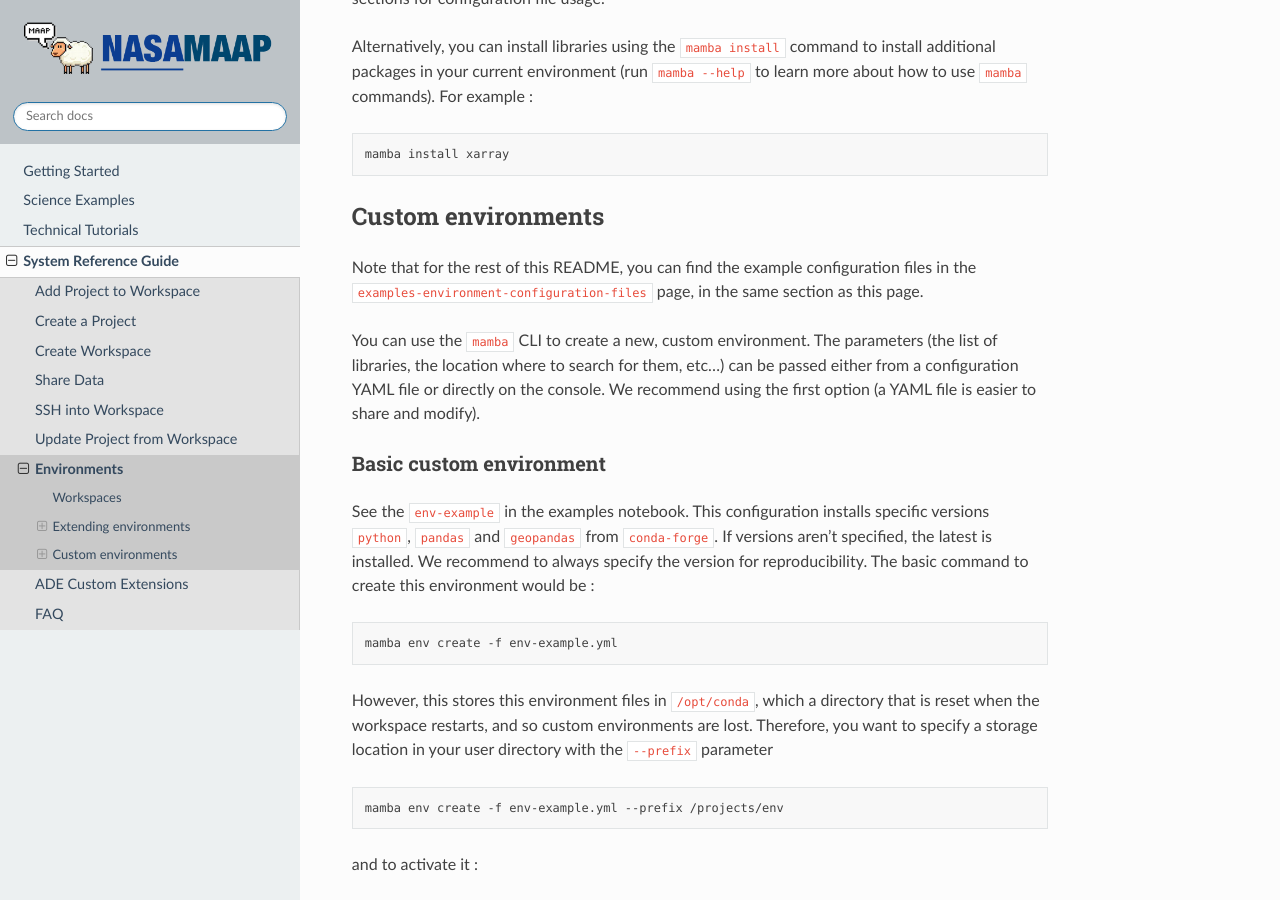
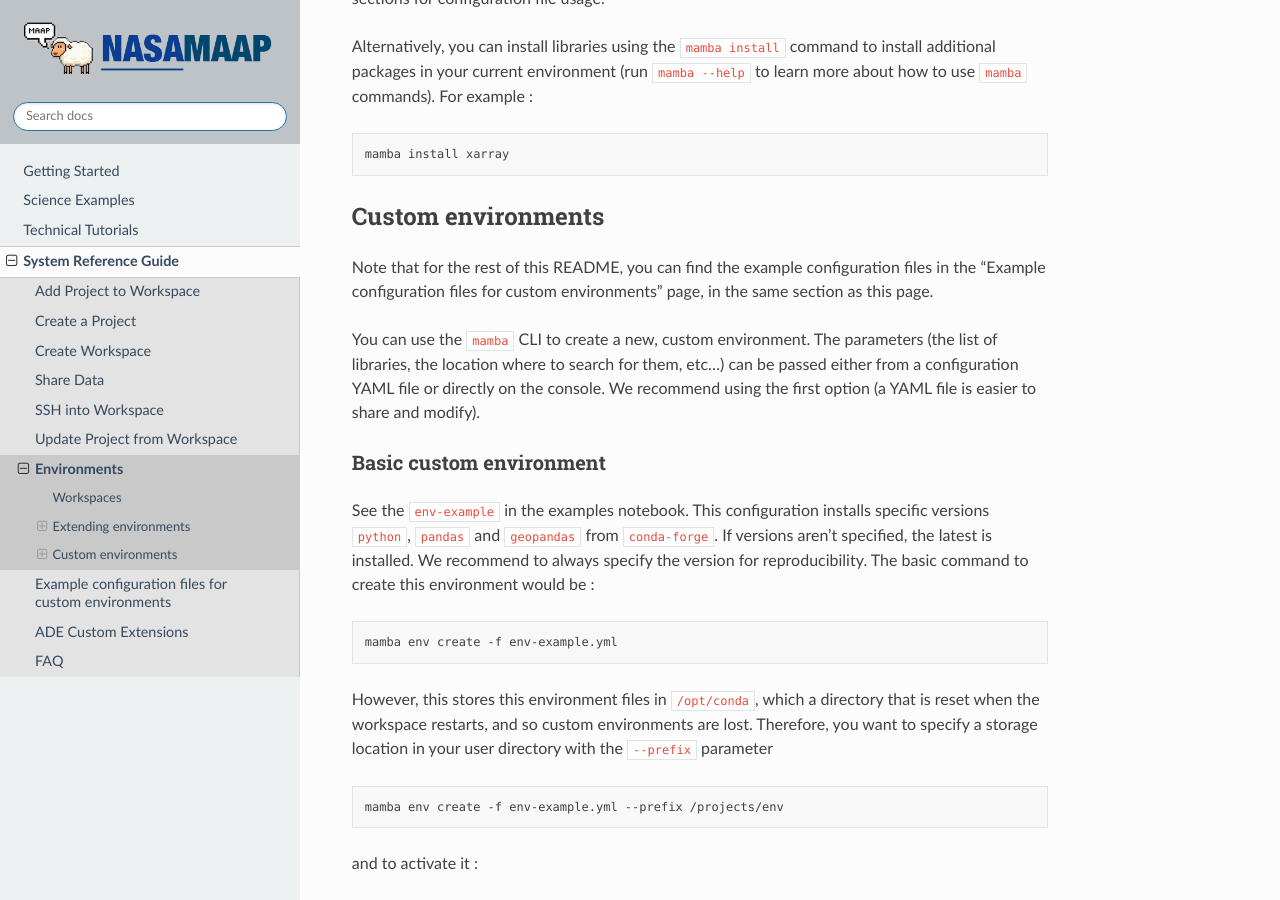
Before and after one commit to MAAP-Project/maap-documentation, a Sphinx documentation site: the page built from docs/source/system_reference_guide/custom-environments.ipynb, in a window 1280 px wide and 900 px high, scrolled down 2429 px. Built offline with Sphinx 7.4.7 and the Read the Docs theme 2.0.0, drawn with Linux system fonts in a browser that asks for light colours; pages that are not in the unit, such as notebooks, are missing from menus.

Commit message:
add missing reference to example yaml files notebook

```diff
--- a/docs/source/system_reference.rst
+++ b/docs/source/system_reference.rst
@@ -12,5 +12,6 @@ System Reference Guide
   system_reference_guide/ssh.ipynb
   system_reference_guide/update_project.ipynb
   system_reference_guide/custom-environments.ipynb
+  system_reference_guide/examples-environment-configuration-files.ipynb
   system_reference_guide/ade_custom_extensions.rst
   system_reference_guide/faq.rst
```
Also changed, not shown: docs/source/system_reference_guide/custom-environments.ipynb.
